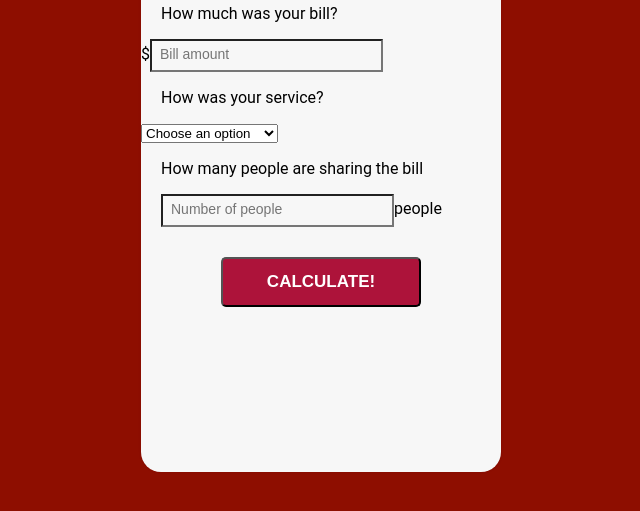
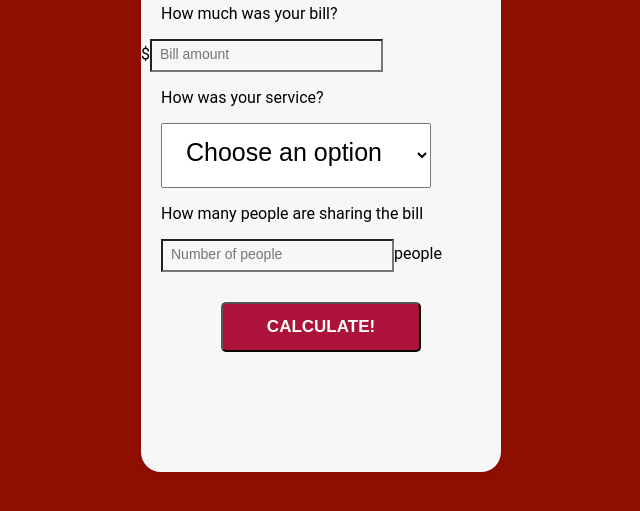
Before and after one commit to michalradulski95/tip_calculator, a plain HTML site: page index.html in a window 1280 px wide. Shown: the part 153-664 px from the top of the page, without its empty margins (319-959 px from the left). Drawn offline with Linux system fonts and the light colour scheme.

Commit message:
Update index.html

```diff
--- a/index.html
+++ b/index.html
@@ -17,7 +17,7 @@
 			<p>How much was your bill?</p>
 			$<input id="billamt" type="text" placeholder="Bill amount">
 				<p>How was your service?</p>
-				<select> id="serviceQual"
+				<select id="serviceQual">
 					<option disabled selected value="0">Choose an option</option>
 					<option value="0.3">Outstanding &#37; &#45; 30 </option>
 					<option value="0.2">Good&#37; &#45; 20</option>
```
